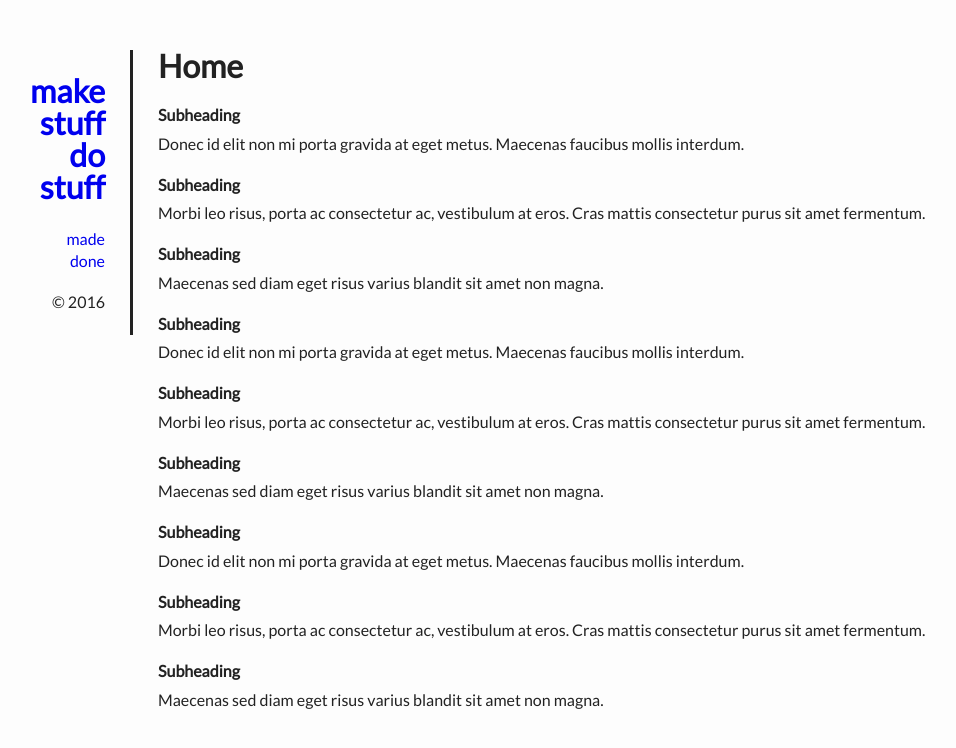
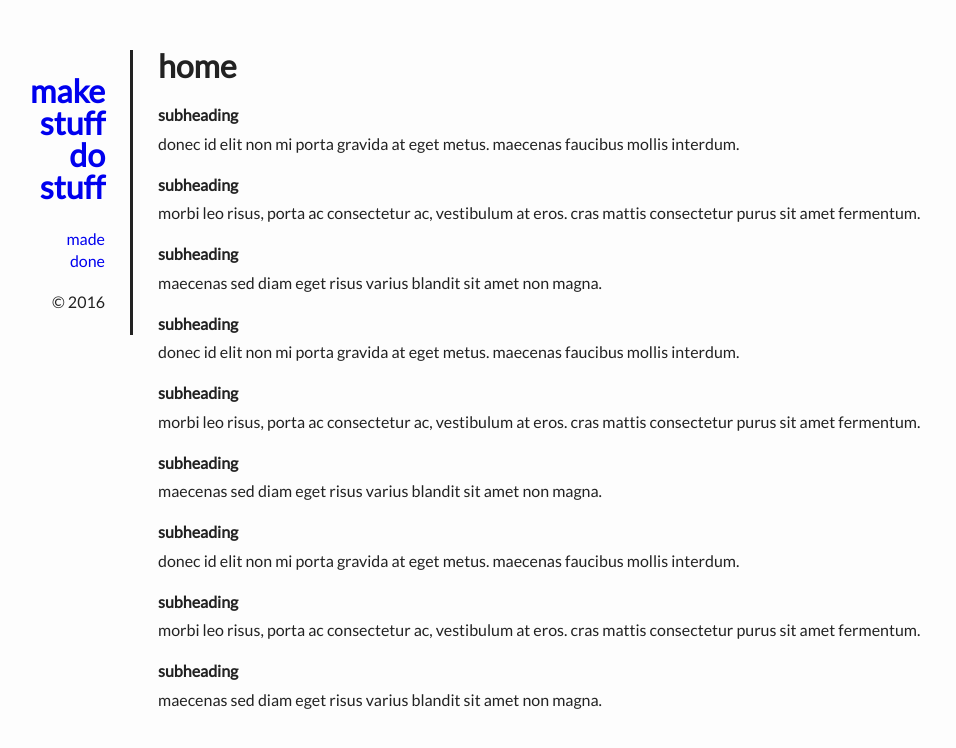
Before and after one commit to followfung/followfung.github.io, a Jekyll site: the page built from index.html, in a window 1280 px wide. Shown: the top 748 px of the page, without its empty margins (157-1113 px from the left). Built offline with Jekyll 4.4.1, drawn with Linux system fonts in a browser that asks for light colours.

Commit message:
all lowercase!

```diff
--- a/_sass/styles.scss
+++ b/_sass/styles.scss
@@ -12,6 +12,7 @@ body {
   font-family: "Lato", "Helvetica Neue", Helvetica, Arial, sans-serif;
   margin: 0 auto;
   max-width: 950px;
+  text-transform: lowercase;
 }
 
 h1, h2, h3, h4, h5, h6 {
--- a/index.html
+++ b/index.html
@@ -5,7 +5,7 @@ layout: default
 <article>
 
   <header>
-    <h1>Home</h1>
+    <h1>home</h1>
   </header>
 
   <div>
```
